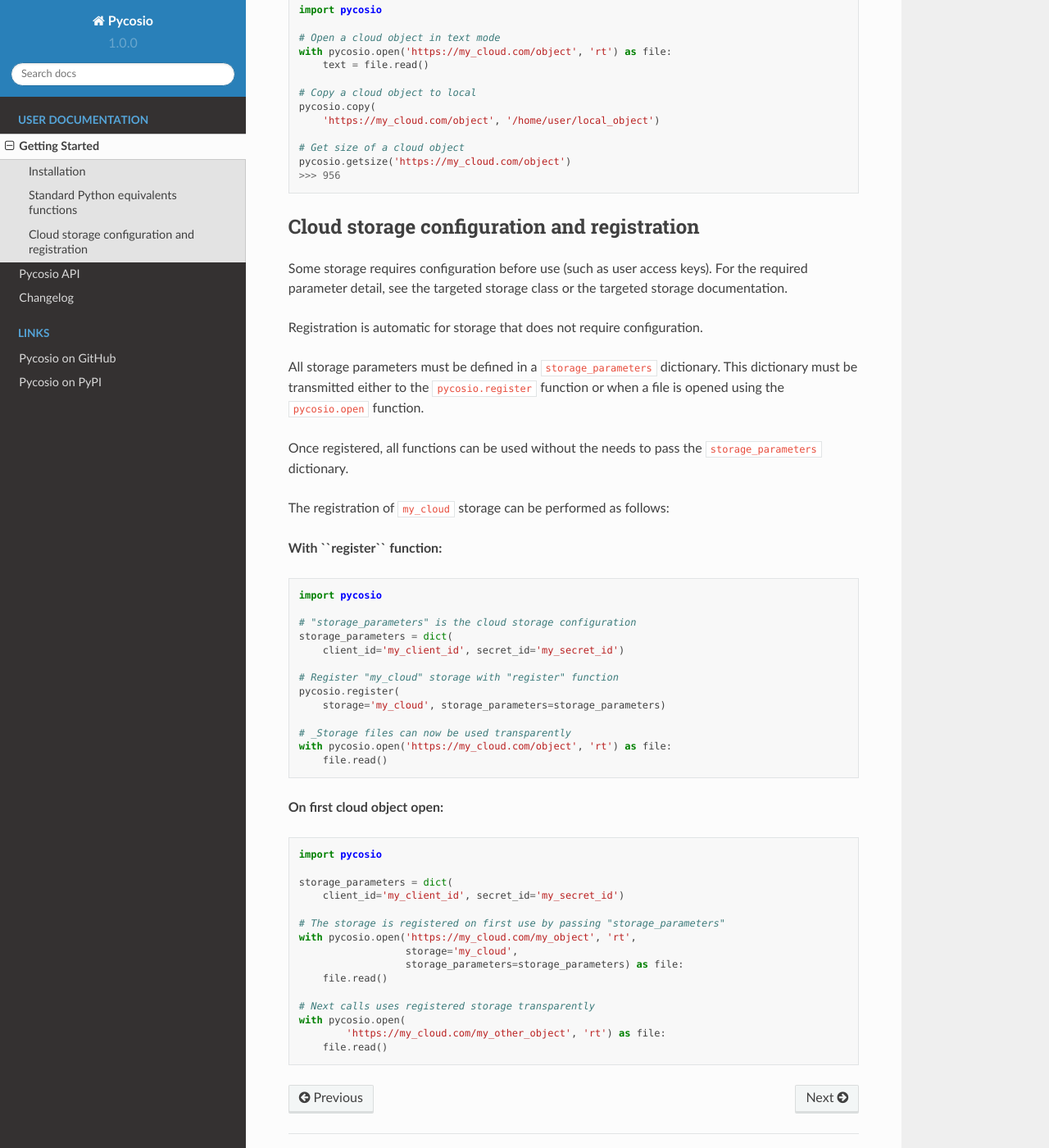
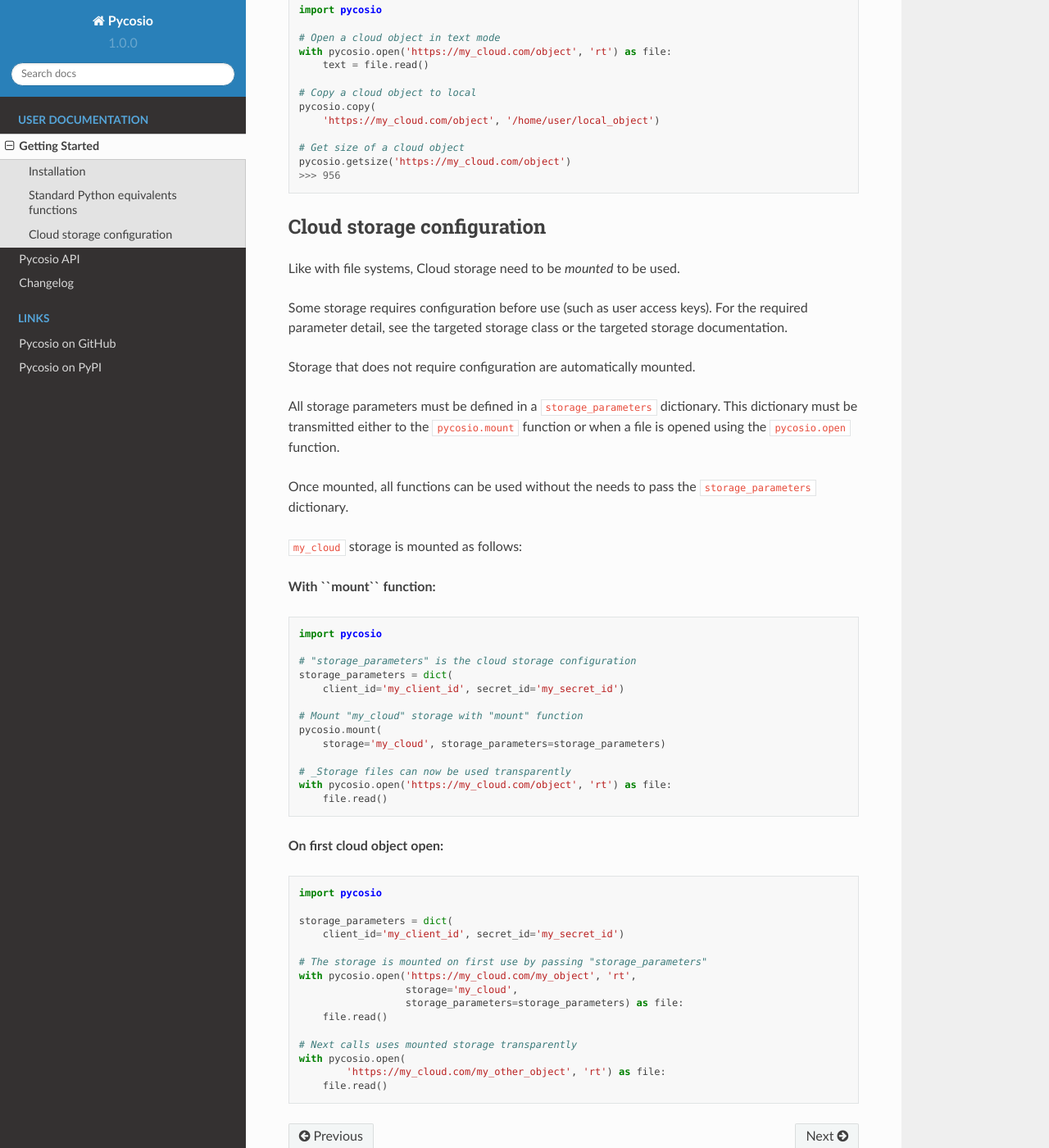
Before and after one commit to JGoutin/airfs, a Sphinx documentation site: the page built from docs/getting_started.rst, in a window 1280 px wide and 1400 px high, scrolled down 1283 px. Shown: the whole window at 82% size. Built offline with Sphinx 7.4.7 and the Read the Docs theme 2.0.0, drawn with Linux system fonts in a browser that asks for light colours; some of the changed text lies outside the part shown.

Commit message:
Uses 'mount' instead of 'register'

```diff
--- a/docs/getting_started.rst
+++ b/docs/getting_started.rst
@@ -44,7 +44,7 @@ Pycosio natively recognizes the URL/path with the following formats:
 
 * Local path, or URL with the``file`` scheme:
   ``file:///home/user/my_file`` or ``/home/user/my_file``.
-* Registered cloud storage domains (See below for registration):
+* Configured cloud storage domains (See below for storage configuration):
   ``https://objects.my_cloud.com/v1/12345678912345/my_container/my_object``.
 * Cloud storage URL with specific schemes:
   ``s3://my_bucket/my_object``.
@@ -72,25 +72,27 @@ Examples of functions:
     pycosio.getsize('https://my_cloud.com/object')
     >>> 956
 
-Cloud storage configuration and registration
---------------------------------------------
+Cloud storage configuration
+---------------------------
+
+Like with file systems, Cloud storage need to be *mounted* to be used.
 
 Some storage requires configuration before use (such as user access keys).
 For the required parameter detail, see the targeted storage class or the
 targeted storage documentation.
 
-Registration is automatic for storage that does not require configuration.
+Storage that does not require configuration are automatically mounted.
 
 All storage parameters must be defined in a ``storage_parameters`` dictionary.
-This dictionary must be transmitted either to the ``pycosio.register`` function
+This dictionary must be transmitted either to the ``pycosio.mount`` function
 or when a file is opened using the ``pycosio.open`` function.
 
-Once registered, all functions can be used without the needs to pass
+Once mounted, all functions can be used without the needs to pass
 the ``storage_parameters`` dictionary.
 
-The registration of ``my_cloud`` storage can be performed as follows:
+``my_cloud`` storage is mounted as follows:
 
-**With ``register`` function:**
+**With ``mount`` function:**
 
 .. code-block:: python
 
@@ -100,8 +102,8 @@ The registration of ``my_cloud`` storage can be performed as follows:
     storage_parameters = dict(
         client_id='my_client_id', secret_id='my_secret_id')
 
-    # Register "my_cloud" storage with "register" function
-    pycosio.register(
+    # Mount "my_cloud" storage with "mount" function
+    pycosio.mount(
         storage='my_cloud', storage_parameters=storage_parameters)
 
     # _Storage files can now be used transparently
@@ -117,13 +119,13 @@ The registration of ``my_cloud`` storage can be performed as follows:
     storage_parameters = dict(
         client_id='my_client_id', secret_id='my_secret_id')
 
-    # The storage is registered on first use by passing "storage_parameters"
+    # The storage is mounted on first use by passing "storage_parameters"
     with pycosio.open('https://my_cloud.com/my_object', 'rt',
                       storage='my_cloud',
                       storage_parameters=storage_parameters) as file:
         file.read()
 
-    # Next calls uses registered storage transparently
+    # Next calls uses mounted storage transparently
     with pycosio.open(
             'https://my_cloud.com/my_other_object', 'rt') as file:
         file.read()
--- a/pycosio/__init__.py
+++ b/pycosio/__init__.py
@@ -7,14 +7,14 @@ __version__ = '1.0.0'
 # Shadowing "open" built-in name is done to provides "pycosio.open" function
 from pycosio._core.std_functions import (
     cos_open as open, copy, getmtime, getsize, isfile, relpath)
-from pycosio._core.storage_manager import register
+from pycosio._core.storage_manager import mount
 
 __all__ = [
     # Standard functions
     'open', 'copy', 'getmtime', 'getsize', 'relpath', 'isfile',
 
     # Utilities
-    'register']
+    'mount']
 
 # Makes cleaner namespace
 for _name in __all__:
```
Also changed, not shown: 3 other files.
